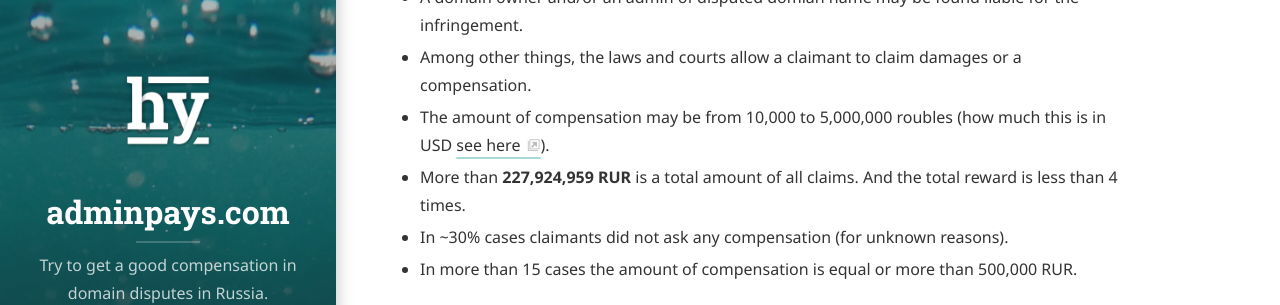
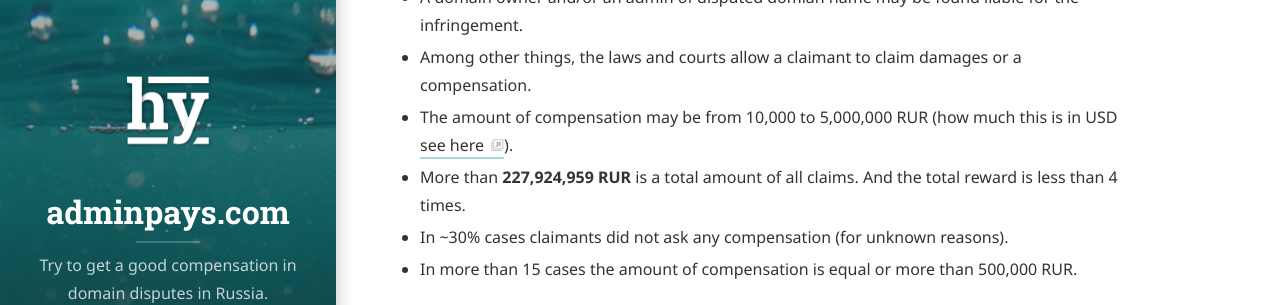
Before and after one commit to xCounsel/adminpays, a Jekyll site: the page built from index.md, in a window 1280 px wide and 1361 px high. Shown: the part 359-664 px from the top of the window. Built offline with Jekyll 4.4.1, drawn with Linux system fonts in a browser that asks for light colours; cached includes are drawn as plain includes; nearby versions of some CDN libraries; some web fonts are replaced; library files that are not in the unit come from our copies.

Commit message:
Update index.md

```diff
--- a/index.md
+++ b/index.md
@@ -9,7 +9,7 @@ sitemap: false
 
 * A domain owner and/or an admin of disputed domian name may be found liable for the infringement.
 * Among other things, the laws and courts allow a claimant to claim damages or a compensation.
-* The amount of compensation may be from 10,000 to 5,000,000 roubles (how much this is in USD [see here](https://www.xe.com/currencyconverter/convert/?Amount=1&From=RUB&To=USD)).
+* The amount of compensation may be from 10,000 to 5,000,000 RUR (how much this is in USD [see here](https://www.xe.com/currencyconverter/convert/?Amount=1&From=RUB&To=USD)).
 * More than **227,924,959 RUR** is a total amount of all claims. And the total reward is less than 4 times.
 * In ~30% cases claimants did not ask any compensation (for unknown reasons).
 * In more than 15 cases the amount of compensation is equal or more than 500,000 RUR.
```
